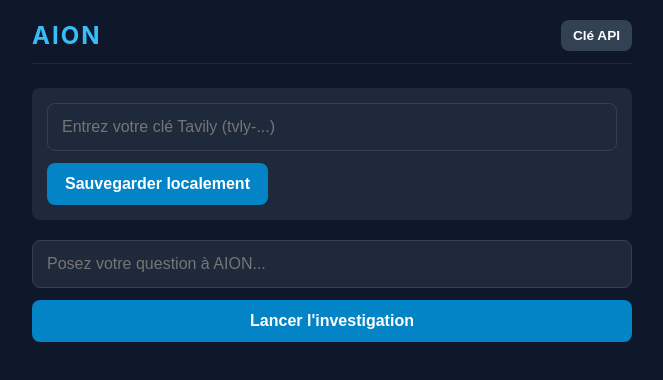
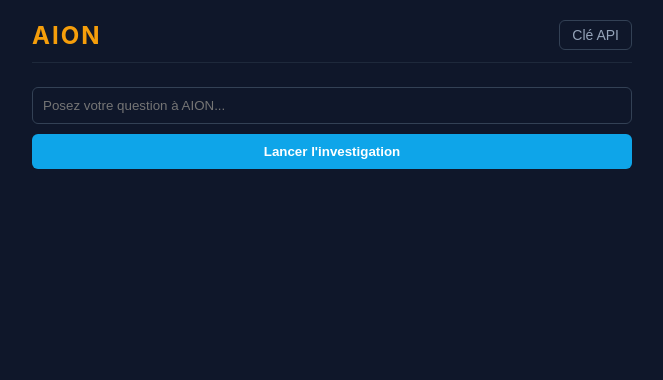
Before and after one commit to elymane2005-oss/aion, a plain HTML site: page index.html in a window 1280 px wide. Shown: the whole page, without its empty margins (308-971 px from the left). Drawn offline with Linux system fonts and the light colour scheme.

Commit message:
Update index.html

```diff
--- a/index.html
+++ b/index.html
@@ -29,47 +29,85 @@
             border-bottom: 1px solid #1e293b;
             padding-bottom: 12px;
         }
-        h1 { margin: 0; font-size: 1.5rem; letter-spacing: 2px; color: #38bdf8; }
-        button {
-            background-color: #0284c7;
+        h1 {
+            color: #f59e0b;
+            margin: 0;
+            font-size: 24px;
+            letter-spacing: 2px;
+        }
+        .btn-config {
+            background: transparent;
+            border: 1px solid #334155;
+            color: #94a3b8;
+            padding: 6px 12px;
+            border-radius: 6px;
+            cursor: pointer;
+            font-size: 14px;
+        }
+        .btn-config:hover {
+            border-color: #f59e0b;
+            color: #f59e0b;
+        }
+        #config-panel {
+            background: #1e293b;
+            padding: 16px;
+            border-radius: 8px;
+            margin-bottom: 20px;
+            display: none;
+            border: 1px solid #334155;
+        }
+        input[type="password"], input[type="text"] {
+            width: 100%;
+            padding: 10px;
+            background: #0f172a;
+            border: 1px solid #334155;
+            border-radius: 6px;
+            color: #fff;
+            box-sizing: border-box;
+            margin-bottom: 10px;
+        }
+        button.primary {
+            background: #0ea5e9;
             color: white;
             border: none;
-            padding: 12px 18px;
-            border-radius: 8px;
-            font-weight: bold;
+            padding: 10px 16px;
+            border-radius: 6px;
             cursor: pointer;
-            font-size: 1rem;
+            font-weight: 600;
+            width: 100%;
         }
-        button:active { background-color: #0369a1; }
-        .btn-config { background-color: #334155; padding: 8px 12px; font-size: 0.85rem; }
-        input {
-            width: 100%;
-            box-sizing: border-box;
-            padding: 14px;
-            border-radius: 8px;
-            border: 1px solid #334155;
-            background-color: #1e293b;
-            color: white;
-            font-size: 1rem;
-            margin-bottom: 12px;
+        button.primary:hover {
+            background: #0284c7;
         }
-        #config-panel {
-            display: none;
-            background: #1e293b;
-            padding: 15px;
-            border-radius: 8px;
+        .search-box {
             margin-bottom: 20px;
         }
         #result-box {
-            margin-top: 24px;
             background: #1e293b;
-            padding: 18px;
             border-radius: 8px;
+            padding: 16px;
+            display: none;
+            border: 1px solid #334155;
             line-height: 1.6;
-            display: none;
         }
-        .sources { margin-top: 16px; font-size: 0.85rem; color: #94a3b8; }
-        .sources a { color: #38bdf8; text-decoration: none; display: block; margin-top: 6px; }
+        .sources {
+            margin-top: 16px;
+            font-size: 13px;
+            border-top: 1px solid #334155;
+            padding-top: 12px;
+        }
+        .sources a {
+            color: #38bdf8;
+            text-decoration: none;
+            display: block;
+            margin-bottom: 4px;
+            white-space: nowrap;
+            overflow: hidden;
+            text-overflow: ellipsis;
+        }
+        .sources a:hover {
+            text-decoration: underline;
+        }
     </style>
 </head>
 <body>
@@ -81,11 +119,13 @@
 
         <div id="config-panel">
             <input type="password" id="api-key-input" placeholder="Entrez votre clé Tavily (tvly-...)">
-            <button onclick="saveKey()">Sauvegarder localement</button>
+            <button class="primary" onclick="saveKey()">Sauvegarder localement</button>
         </div>
 
-        <input type="text" id="query-input" placeholder="Posez votre question à AION...">
-        <button style="width: 100%;" onclick="searchAION()">Lancer l'investigation</button>
+        <div class="search-box">
+            <input type="text" id="query-input" placeholder="Posez votre question à AION...">
+            <button class="primary" onclick="runAionSearch()">Lancer l'investigation</button>
+        </div>
 
         <div id="result-box">
             <div id="answer-text"></div>
@@ -98,54 +138,47 @@
             navigator.serviceWorker.register('sw.js');
         }
 
-        window.onload = () => {
-            const savedKey = localStorage.getItem('aion_tavily_key');
-            if (!savedKey) {
-                document.getElementById('config-panel').style.display = 'block';
-            } else {
-                document.getElementById('api-key-input').value = savedKey;
-            }
-        };
-
         function toggleConfig() {
             const panel = document.getElementById('config-panel');
-            panel.style.display = panel.style.display === 'none' ? 'block' : 'none';
+            panel.style.display = panel.style.display === 'block' ? 'none' : 'block';
         }
 
         function saveKey() {
             const key = document.getElementById('api-key-input').value.trim();
             if (key) {
                 localStorage.setItem('aion_tavily_key', key);
-                document.getElementById('config-panel').style.display = 'none';
-                alert('Clé enregistrée en local sur cet appareil.');
+                alert('Clé enregistrée en toute sécurité sur votre appareil.');
+                toggleConfig();
             }
         }
 
-        async function searchAION() {
+        async function runAionSearch() {
             const apiKey = localStorage.getItem('aion_tavily_key');
-            const query = document.getElementById('query-input').value.trim();
+            if (!apiKey) {
+                alert('Veuillez d\'abord configurer votre clé API Tavily via le bouton en haut à droite.');
+                toggleConfig();
+                return;
+            }
+
+            const queryInput = document.getElementById('query-input').value.trim();
+            if (!queryInput) return;
+
             const resultBox = document.getElementById('result-box');
             const answerText = document.getElementById('answer-text');
             const sourcesList = document.getElementById('sources-list');
 
-            if (!apiKey) {
-                alert('Veuillez renseigner votre clé API Tavily.');
-                toggleConfig();
-                return;
-            }
-            if (!query) return;
-
             resultBox.style.display = 'block';
-            answerText.innerHTML = 'Investigation en cours...';
+            answerText.innerText = 'Investigation en cours...';
             sourcesList.innerHTML = '';
 
             try {
+                // On force la consigne de langue directement dans la requête
                 const response = await fetch('https://api.tavily.com/search', {
                     method: 'POST',
                     headers: { 'Content-Type': 'application/json' },
                     body: JSON.stringify({
                         api_key: apiKey,
-                        query: query,
+                        query: queryInput + " Réponds en français de manière claire et détaillée.",
                         search_depth: "advanced",
                         include_answer: true,
                         max_results: 5
@@ -153,10 +186,10 @@
                 });
 
                 const data = await response.json();
-                answerText.innerText = data.answer || "Aucune synthèse générée.";
+                answerText.innerText = data.answer || "Aucune réponse générée.";
 
                 if (data.results && data.results.length > 0) {
-                    sourcesList.innerHTML = '<strong>Sources mobilisées :</strong>';
+                    sourcesList.innerHTML = '<strong>Sources mobilisées :</strong><br>';
                     data.results.forEach(item => {
                         sourcesList.innerHTML += `<a href="${item.url}" target="_blank">• ${item.title}</a>`;
                     });
```
